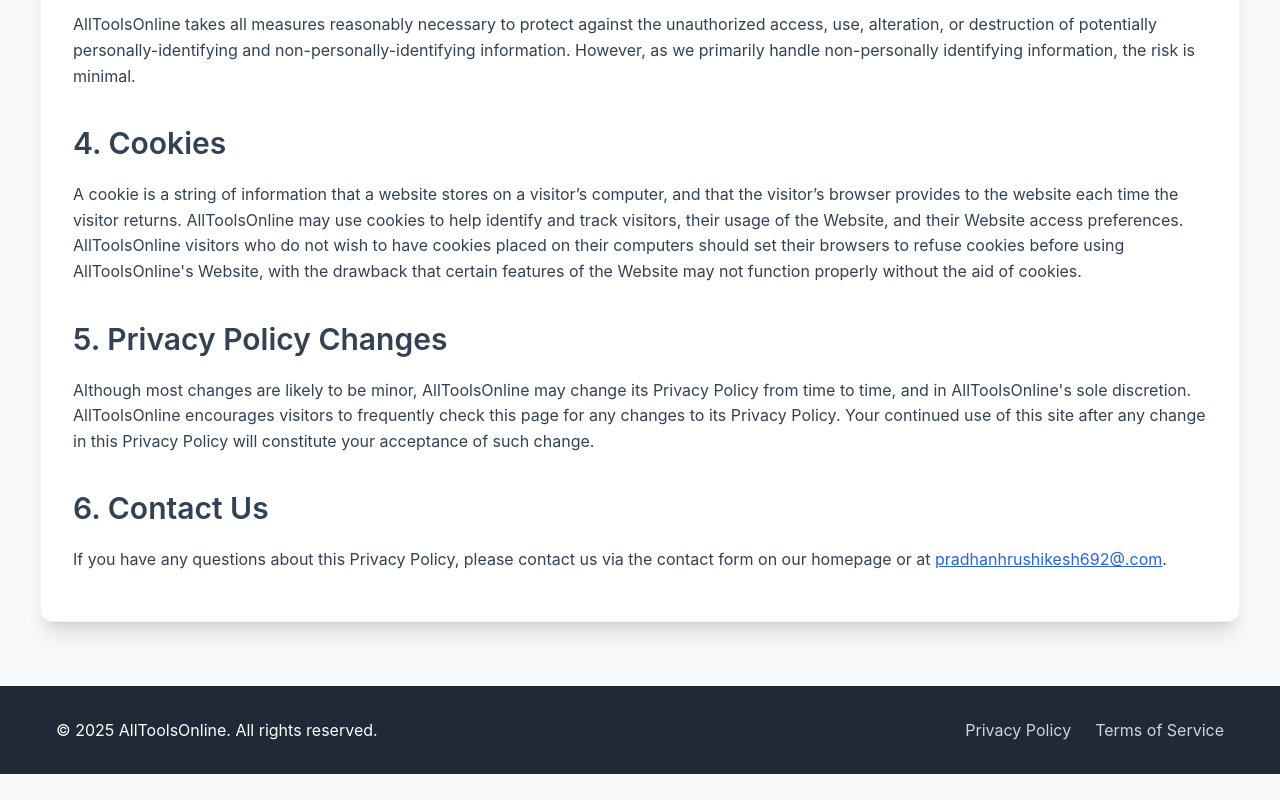
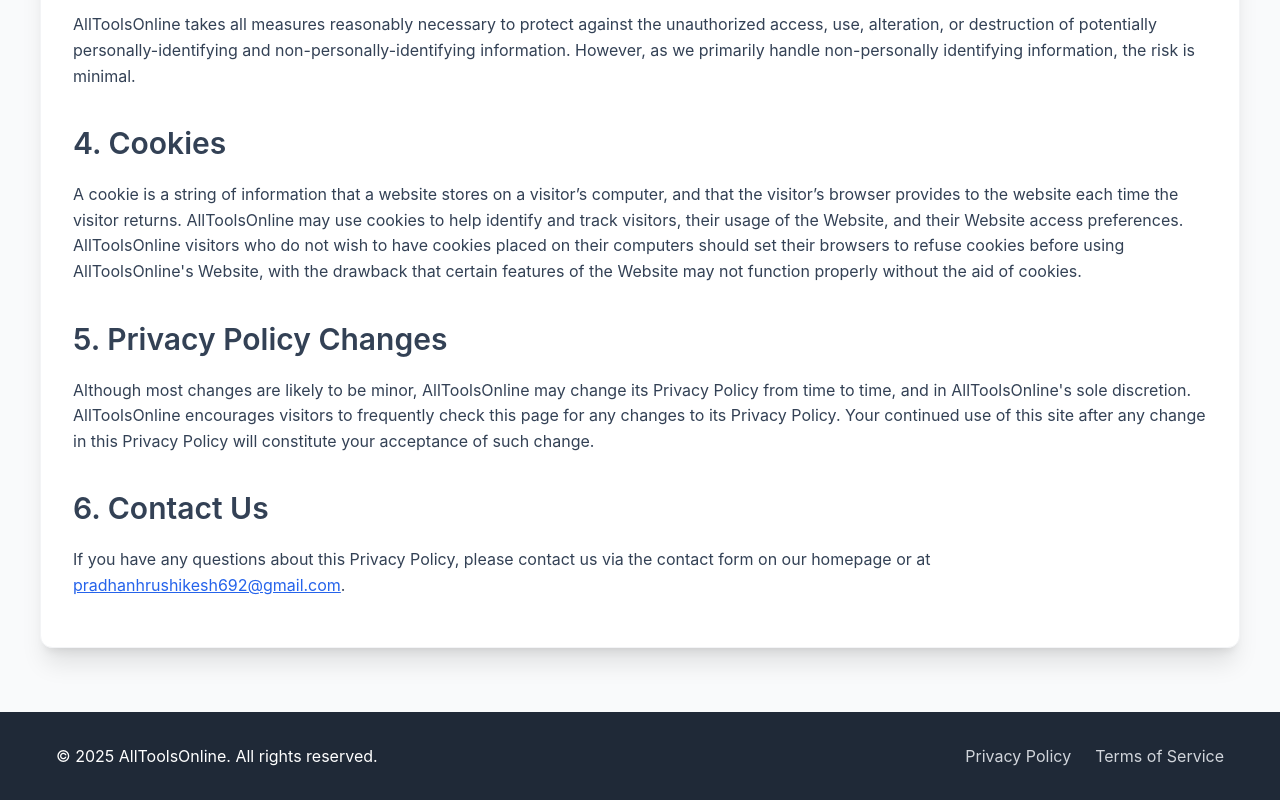
Before and after one commit to AllToolsOnline/home, a plain HTML site: page privacy-policy.html in a window 1280 px wide. Shown: the part 1088-1888 px from the top of the page. Before the commit the page ends 1862 px from the top, so only its background shows below. Drawn offline with Linux system fonts and the light colour scheme; a web font is replaced by a local one.

Commit message:
Update privacy-policy.html

```diff
--- a/privacy-policy.html
+++ b/privacy-policy.html
@@ -898,7 +898,7 @@
 
             <h2>6. Contact Us</h2>
 
-            <p>If you have any questions about this Privacy Policy, please contact us via the contact form on our homepage or at <a href="mailto:pradhanhrushikesh692@example.com" class="text-blue-600 hover:text-blue-700">pradhanhrushikesh692@.com</a>.</p>
+            <p>If you have any questions about this Privacy Policy, please contact us via the contact form on our homepage or at <a href="mailto:pradhanhrushikesh692@gmail.com" class="text-blue-600 hover:text-blue-700">pradhanhrushikesh692@gmail.com</a>.</p>
 
 
         </div>
```
